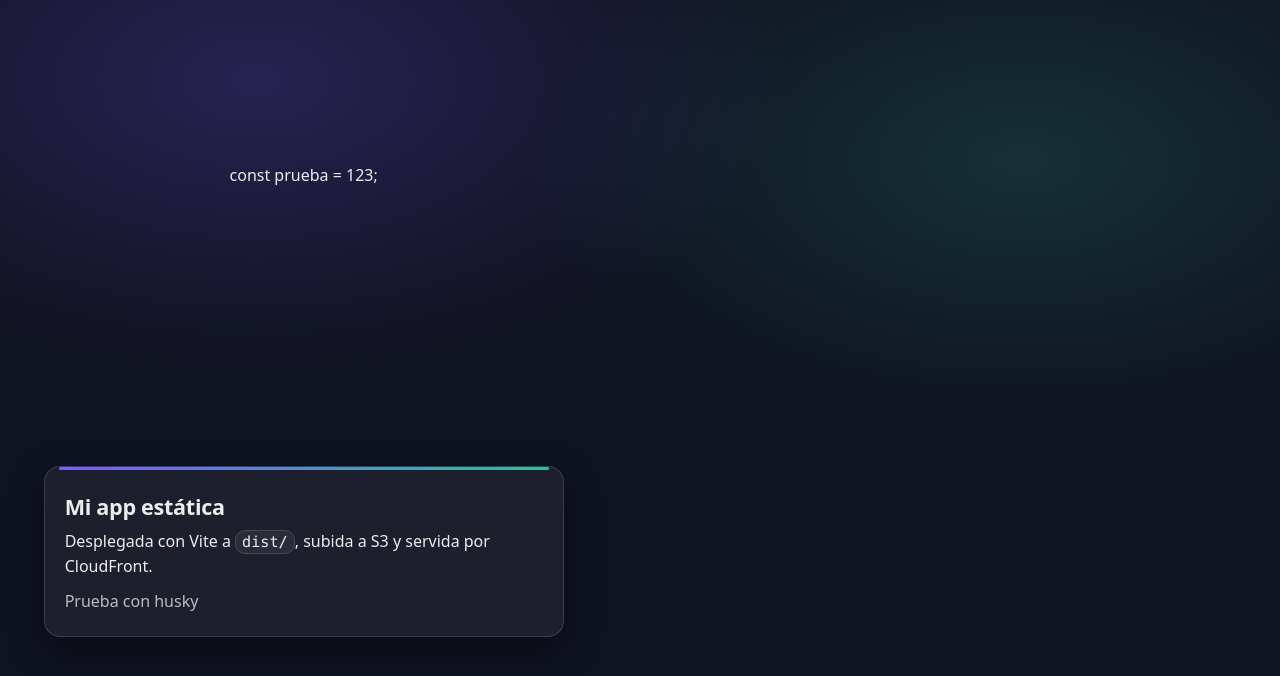
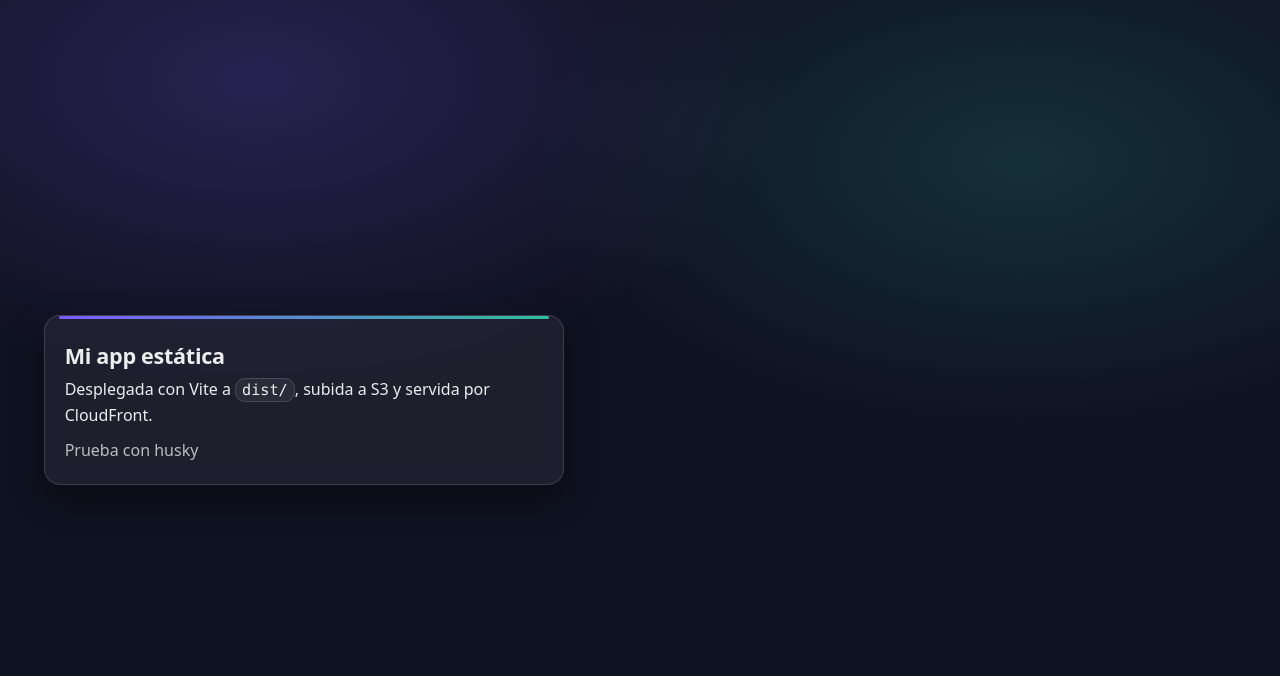
Before and after one commit to danielixcot/ArquitecturaSistemas2, a React (Vite) app: page / in a window 1280 px wide. Shown: the top 676 px of the page. Built offline with nearby package versions, Linux system fonts and the light colour scheme.

Commit message:
test: husky debe bloquear por lint

```diff
--- a/src/App.jsx
+++ b/src/App.jsx
@@ -1,9 +1,7 @@
 import "./App.css";
-
 export default function App() {
   return (
     <main className="page">
-      const prueba = 123;
       <section className="card">
         <h1>Mi app estática</h1>
         <p>
```
